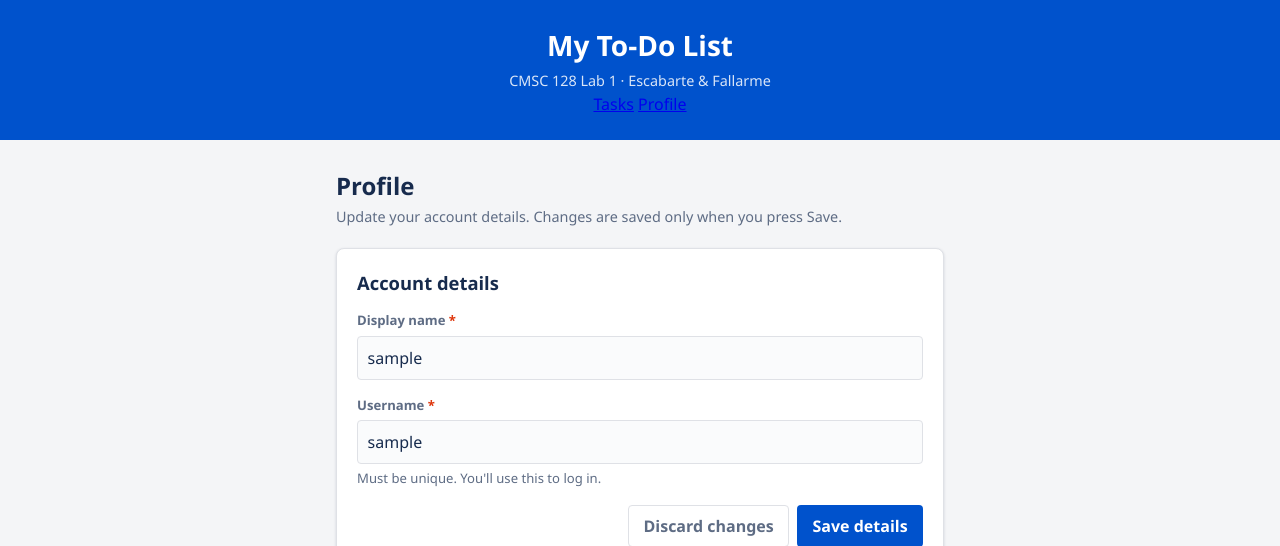
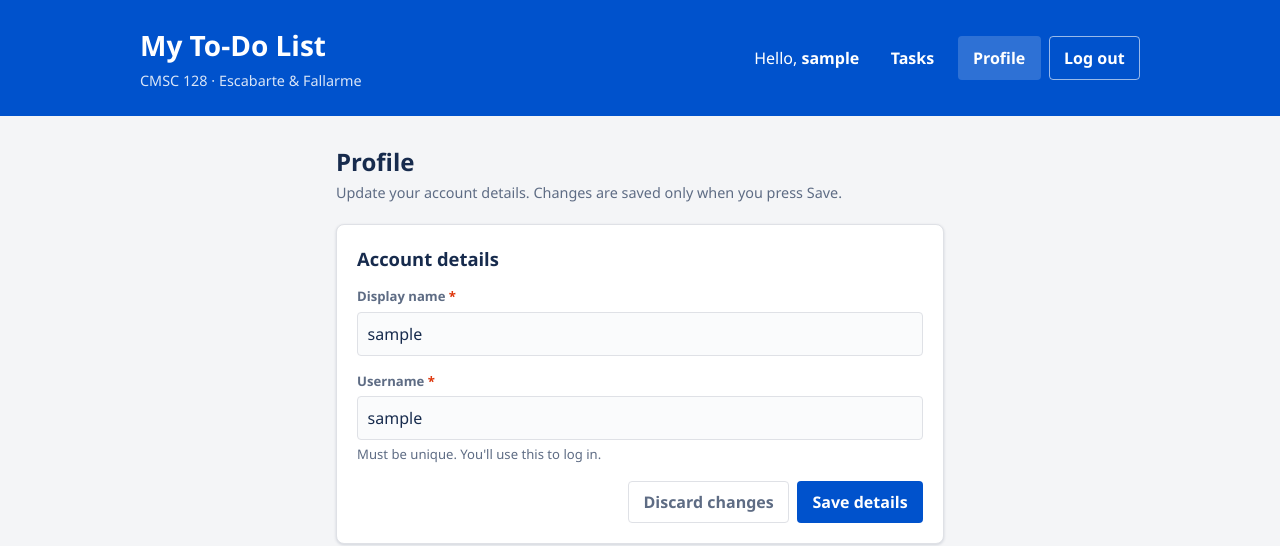
Before and after one commit to Matty-05/cmsc128-Lab1_CRUD_Escabarte_Fallarme, a Flask app: page /profile in a window 1280 px wide. Shown: the top 546 px of the page. Run offline with Flask 3, Linux system fonts and the light colour scheme; the visitor is signed in with stand-in values (Sample User, id 1); data comes from the database, SQL or seed files in the repository.

Commit message:
feat: show greeting, log out button, and current page in the header

```diff
--- a/templates/_header.html
+++ b/templates/_header.html
@@ -1,13 +1,26 @@
 <header class="app-header">
-  <h1>My To-Do List</h1>
-  <p class="subtitle">CMSC 128 Lab 1 &middot; Escabarte &amp; Fallarme</p>
+  <div class="header-inner">
+    <div>
+      <h1>My To-Do List</h1>
+      <p class="subtitle">CMSC 128 &middot; Escabarte &amp; Fallarme</p>
+    </div>
 
-  <nav class="app-nav">
-    <a href="{{ url_for('index') }}">Tasks</a>
-    {% if session.get('user_id') %}
-      <a href="{{ url_for('profile_form') }}">Profile</a>
-    {% else %}
-      <a href="{{ url_for('register_form') }}">Signup</a>
-    {% endif %}
-  </nav>
+    <nav class="account-nav" aria-label="Account">
+      {% if g.user %}
+        <span class="greeting">Hello, <strong>{{ g.user.display_name }}</strong></span>
+        <a href="{{ url_for('index') }}" class="nav-link"
+           {% if request.endpoint in ('index', 'edit_task_form') %}aria-current="page"{% endif %}>Tasks</a>
+        <a href="{{ url_for('profile_form') }}" class="nav-link"
+           {% if request.endpoint in ('profile_form', 'update_profile') %}aria-current="page"{% endif %}>Profile</a>
+        <form action="{{ url_for('logout') }}" method="POST" class="logout-form">
+          <button type="submit" class="nav-link nav-outline">Log out</button>
+        </form>
+      {% else %}
+        <a href="{{ url_for('login') }}" class="nav-link"
+           {% if request.endpoint == 'login' %}aria-current="page"{% else %}data-outline{% endif %}>Log in</a>
+        <a href="{{ url_for('register_form') }}" class="nav-link"
+           {% if request.endpoint in ('register_form', 'register') %}aria-current="page"{% else %}data-outline{% endif %}>Sign up</a>
+      {% endif %}
+    </nav>
+  </div>
 </header>
```
